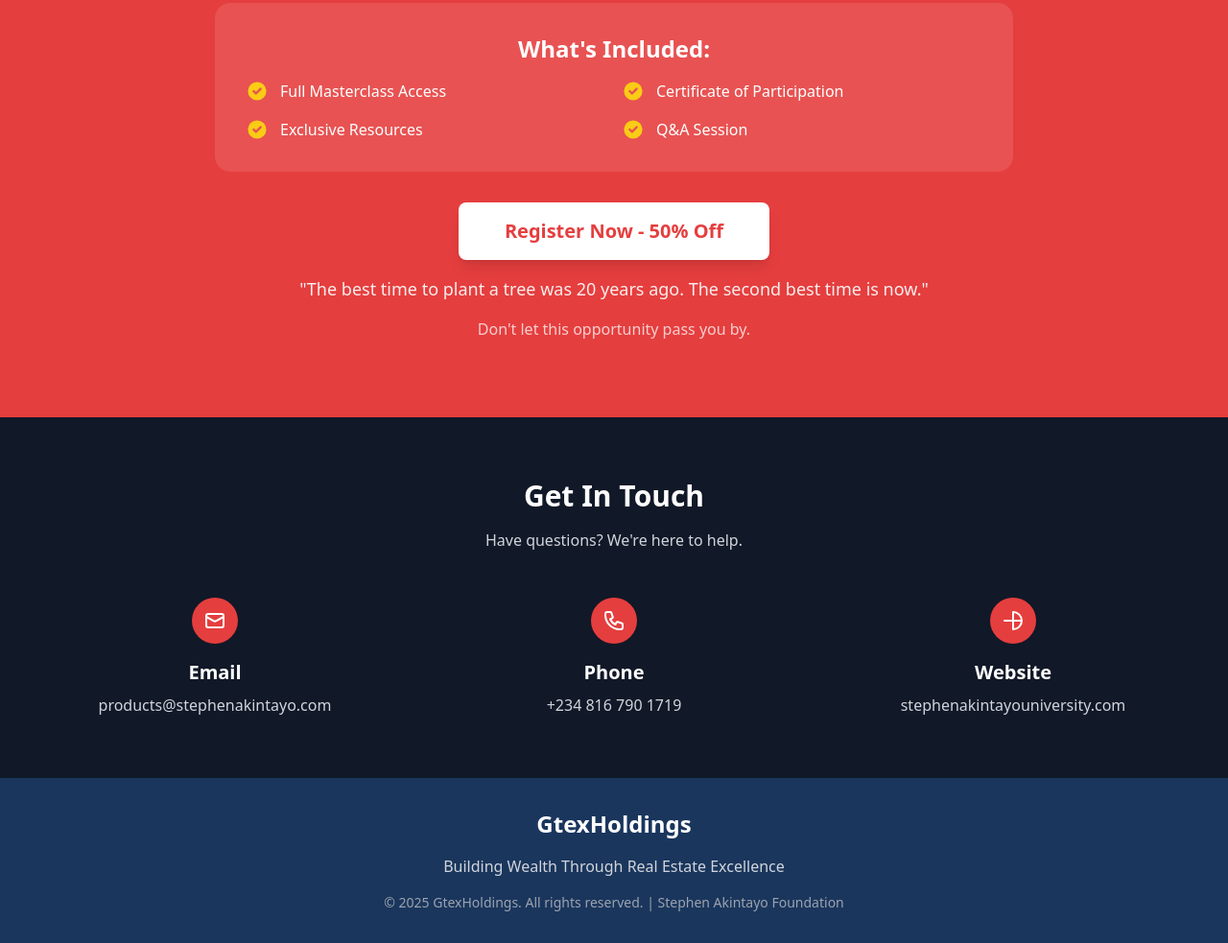
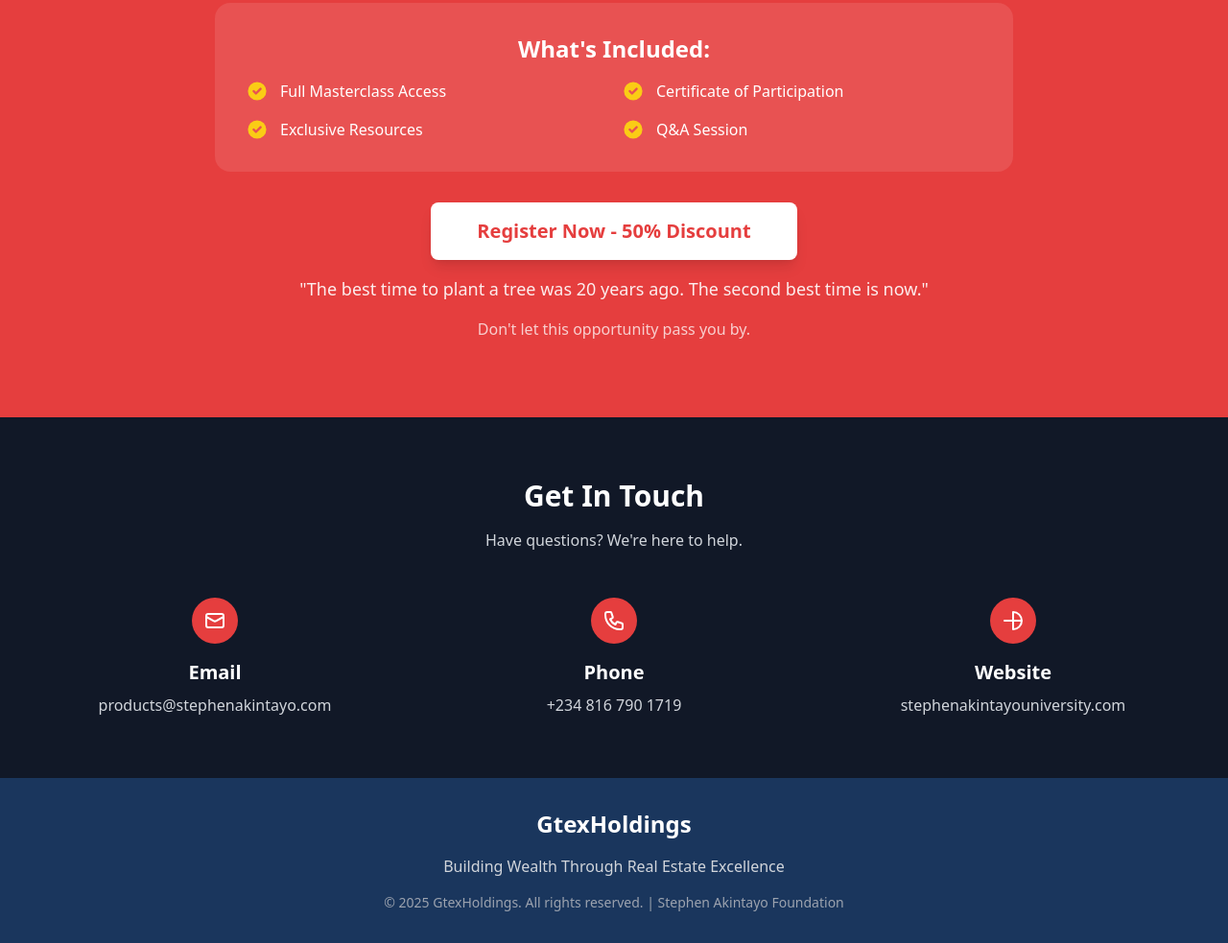
Before and after one commit to gtextsoft/GlobalRealEstate, a plain HTML site: page index.html in a window 1280 px wide. Shown: the part 5206-6189 px from the top of the page at 96% size. Drawn offline with nearby package versions, Linux system fonts and the light colour scheme.

Commit message:
Update registration link and text in INDEX.HTML for clarity
- Changed the registration link to point to the new URL: https://pay.gtextglobal.com/cgrim/.
- Updated the button text from "50% Off" to "50% Discount" for consistency and clarity.

```diff
--- a/index.html
+++ b/index.html
@@ -487,9 +487,9 @@
             </div>
 
             <div class="space-y-4">
-                <a href="https://www.stephenakintayouniversity.com/cgrim"
+                <a href="https://pay.gtextglobal.com/cgrim/"
                    class="inline-block bg-white text-accent px-12 py-4 rounded-lg text-xl font-bold hover:bg-gray-100 transition-colors shadow-lg">
-                    Register Now - 50% Off
+                    Register Now - 50% Discount
                 </a>
                 <p class="text-lg opacity-90">
                     "The best time to plant a tree was 20 years ago. The second best time is now."
```
